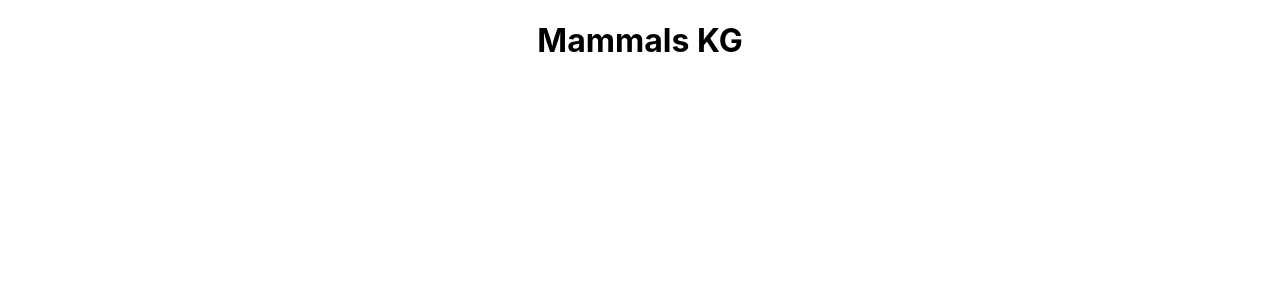
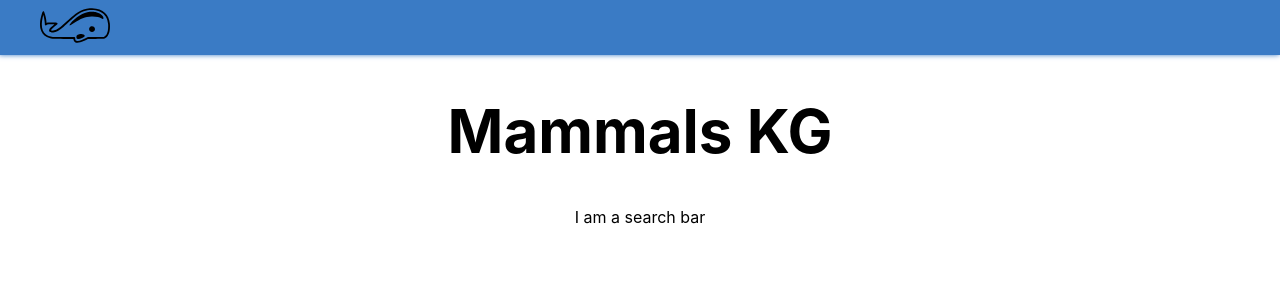
Before and after one commit to feng820/MammalsKG, a React (Create React App) app in the folder frontend/mammals-app/: page / in a window 1280 px wide. Shown: the top 300 px of the page. Built offline with nearby package versions, Linux system fonts and the light colour scheme.

Commit message:
Finish router and nav bar, init some components

```diff
--- a/frontend/mammals-app/package.json
+++ b/frontend/mammals-app/package.json
@@ -9,6 +9,7 @@
     "antd": "^4.14.1",
     "react": "^17.0.2",
     "react-dom": "^17.0.2",
+    "react-router-dom": "^5.2.0",
     "react-scripts": "4.0.3",
     "web-vitals": "^1.1.1"
   },
--- a/frontend/mammals-app/src/components/App.js
+++ b/frontend/mammals-app/src/components/App.js
@@ -1,10 +1,24 @@
 import { Main } from './Main';
+import {
+  BrowserRouter as Router,
+  Switch,
+  Route,
+} from "react-router-dom";
+
+import { TopNavBar } from './TopNavBar';
+import { MammalDetail } from './MammalDetail';
 
 function App() {
   return (
-    <div className="App">
-      <Main />
-    </div>
+    <Router>
+      <div className="App">
+        <TopNavBar />
+        <Switch>
+            <Route exact path="/" component={Main} />
+            <Route path="/mammal/:mammalId" component={MammalDetail} />
+        </Switch>
+      </div>
+    </Router>
   );
 }
 
--- a/frontend/mammals-app/src/components/Main.js
+++ b/frontend/mammals-app/src/components/Main.js
@@ -1,10 +1,12 @@
 import React, { Component } from 'react';
+import { SearchBar } from './SearchBar';
 
 export class Main extends Component {
     render() {
         return (
             <div>
-                <h1>Mammals KG</h1>
+                <h1 className="title">Mammals KG</h1>
+                <SearchBar />
             </div>
         );
     }
--- /dev/null
+++ b/frontend/mammals-app/src/components/MammalDetail.js
@@ -0,0 +1,16 @@
+import React, { Component } from 'react';
+
+export class MammalDetail extends Component {
+    constructor(props) {
+        super();
+        this.mammalID = props.match.params.mammalId;
+    }
+
+    render() {
+        return (
+            <div>
+                Mammals Detail for { this.mammalID }
+            </div>
+        );
+    }
+}
--- /dev/null
+++ b/frontend/mammals-app/src/components/SearchBar.js
@@ -0,0 +1,11 @@
+import React, { Component } from 'react';
+
+export class SearchBar extends Component {
+    render() {
+        return (
+            <div>
+                I am a search bar
+            </div>
+        );
+    }
+}
--- /dev/null
+++ b/frontend/mammals-app/src/components/TopNavBar.js
@@ -0,0 +1,15 @@
+import React, { Component } from 'react';
+import logo from '../assets/logo.svg';
+import { Link } from "react-router-dom";
+
+export class TopNavBar extends Component {
+    render() {
+        return (
+            <header className="nav-header">
+                <Link to="/">
+                    <img src={logo} className="nav-logo" alt="logo" />
+                </Link>
+            </header>
+        );
+    }
+}
--- a/frontend/mammals-app/src/index.css
+++ b/frontend/mammals-app/src/index.css
@@ -1,5 +1,7 @@
 @import 'styles/App.css';
 @import 'styles/Main.css';
+@import 'styles/TopNavBar.css';
+@import 'styles/SearchBar.css';
 
 body {
   margin: 0;
--- a/frontend/mammals-app/src/styles/App.css
+++ b/frontend/mammals-app/src/styles/App.css
@@ -1,38 +1,3 @@
 .App {
   text-align: center;
 }
-
-.App-logo {
-  height: 40vmin;
-  pointer-events: none;
-}
-
-@media (prefers-reduced-motion: no-preference) {
-  .App-logo {
-    animation: App-logo-spin infinite 20s linear;
-  }
-}
-
-.App-header {
-  background-color: #282c34;
-  min-height: 100vh;
-  display: flex;
-  flex-direction: column;
-  align-items: center;
-  justify-content: center;
-  font-size: calc(10px + 2vmin);
-  color: white;
-}
-
-.App-link {
-  color: #61dafb;
-}
-
-@keyframes App-logo-spin {
-  from {
-    transform: rotate(0deg);
-  }
-  to {
-    transform: rotate(360deg);
-  }
-}
--- a/frontend/mammals-app/src/styles/Main.css
+++ b/frontend/mammals-app/src/styles/Main.css
@@ -0,0 +1,3 @@
+.title {
+    font-size: 60px;
+}
--- /dev/null
+++ b/frontend/mammals-app/src/styles/TopNavBar.css
@@ -0,0 +1,14 @@
+.nav-header {
+    background-color: #3a7bc5;
+    height: 55px;
+    display: flex;
+    align-items: center;
+    color: white;
+    box-shadow: -1px 0 5px 0 #3a7bc5;
+}
+
+
+.nav-logo {
+    height: 35px;
+    margin-left: 40px;
+}
```
Also changed, not shown: frontend/mammals-app/src/assets/logo.svg (added), frontend/mammals-app/src/styles/SearchBar.css (added), 1 other file (tests, documents, lock files or other folders).
